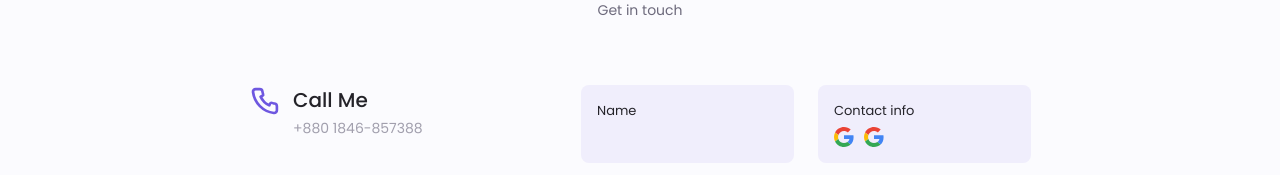
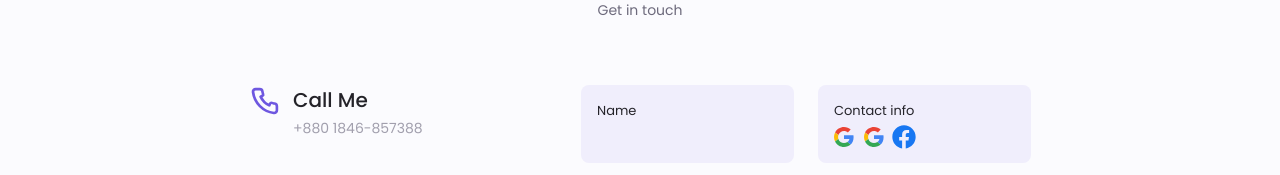
Before and after one commit to Hadayetullah/portfolio, a React (Vite) app: page / in a window 1280 px wide. Shown: the part 4920-5095 px from the top of the page. Built offline with nearby package versions, Linux system fonts and the light colour scheme; no server answers.

Commit message:
Create basic design for the facebook authentication

```diff
--- a/index.html
+++ b/index.html
@@ -9,5 +9,6 @@
   <body>
     <div id="root"></div>
     <script type="module" src="/src/main.jsx"></script>
+    <script async defer crossorigin="anonymous" src="https://connect.facebook.net/en_US/sdk.js"></script>
   </body>
 </html>
--- a/src/conponents/body/contactme/Contactme.jsx
+++ b/src/conponents/body/contactme/Contactme.jsx
@@ -1,12 +1,13 @@
 import { Link } from 'react-router-dom';
 
 import { useGoogleLogin } from '@react-oauth/google';
+import FacebookLoginButton from '../../social/FacebookLoginButton';
 
 const Contactme = ({contactAnimation}) => {
 
     const googleLogin = useGoogleLogin({
-  onSuccess: tokenResponse => console.log(tokenResponse),
-});
+        onSuccess: tokenResponse => console.log(tokenResponse),
+    });
 
   return (
     <div>
@@ -65,6 +66,8 @@ const Contactme = ({contactAnimation}) => {
                             <button onClick={() => googleLogin()} style={{width: "20px", height: "20px", border: "none", background: "none", cursor: "pointer"}}>
                                 <svg xmlns="http://www.w3.org/2000/svg" viewBox="0 0 48 48"><g><path fill="#EA4335" d="M24 9.5c3.54 0 6.71 1.22 9.21 3.6l6.85-6.85C35.9 2.38 30.47 0 24 0 14.62 0 6.51 5.38 2.56 13.22l7.98 6.19C12.43 13.72 17.74 9.5 24 9.5z"></path><path fill="#4285F4" d="M46.98 24.55c0-1.57-.15-3.09-.38-4.55H24v9.02h12.94c-.58 2.96-2.26 5.48-4.78 7.18l7.73 6c4.51-4.18 7.09-10.36 7.09-17.65z"></path><path fill="#FBBC05" d="M10.53 28.59c-.48-1.45-.76-2.99-.76-4.59s.27-3.14.76-4.59l-7.98-6.19C.92 16.46 0 20.12 0 24c0 3.88.92 7.54 2.56 10.78l7.97-6.19z"></path><path fill="#34A853" d="M24 48c6.48 0 11.93-2.13 15.89-5.81l-7.73-6c-2.15 1.45-4.92 2.3-8.16 2.3-6.26 0-11.57-4.22-13.47-9.91l-7.98 6.19C6.51 42.62 14.62 48 24 48z"></path><path fill="none" d="M0 0h48v48H0z"></path></g></svg>
                             </button>
+
+                            <FacebookLoginButton />
                         </div>
                     </div>
                     </div>
--- /dev/null
+++ b/src/conponents/social/FacebookLoginButton.jsx
@@ -0,0 +1,60 @@
+import { useEffect } from 'react';
+
+const FacebookLoginButton = () => {
+  useEffect(() => {
+    if (document.getElementById('facebook-jssdk')) return;
+
+    window.fbAsyncInit = function () {
+      window.FB.init({
+        appId: import.meta.env.VITE_FACEBOOK_APP_ID,
+        cookie: true,
+        xfbml: true,
+        version: 'v22.0',
+      });
+    };
+
+    // Inject the Facebook SDK script
+    const script = document.createElement('script');
+    script.id = 'facebook-jssdk';
+    script.src = 'https://connect.facebook.net/en_US/sdk.js';
+    script.async = true;
+    script.defer = true;
+    document.body.appendChild(script);
+  }, []);
+
+  const handleLogin = () => {
+    window.FB.login(
+      response => {
+        if (response.authResponse) {
+          // Send access token to backend
+        //   onLoginSuccess(response.authResponse.accessToken);
+        console.log("Response: ", response);
+        } else {
+          console.error('User cancelled login or did not fully authorize.');
+        }
+      },
+      { scope: 'email,public_profile' }
+    );
+  };
+
+  return (
+    <button onClick={(e) => {
+        e.preventDefault(); // ✅ Prevent default navigation
+        handleLogin();
+      }} style={{width: "20px", height: "20px", border: "none", background: "none", cursor: "pointer"}}
+    >
+        <svg
+            xmlns="http://www.w3.org/2000/svg"
+            viewBox="0 0 48 48"
+            width="20"
+            height="20"
+            style={{ transform: "scale(1.4)" }}
+            fill="#1877F2"
+        >
+            <path d="M24 4C12.95 4 4 12.95 4 24c0 9.9 7.25 18.07 16.75 19.73v-13.94h-5.05v-5.79h5.05v-4.4c0-5 2.98-7.78 7.55-7.78 2.19 0 4.48.39 4.48.39v4.92h-2.52c-2.49 0-3.27 1.55-3.27 3.14v3.73h5.56l-.89 5.79h-4.67v13.94C36.75 42.07 44 33.9 44 24c0-11.05-8.95-20-20-20z" />
+        </svg>
+
+    </button>);
+};
+
+export default FacebookLoginButton;
```
